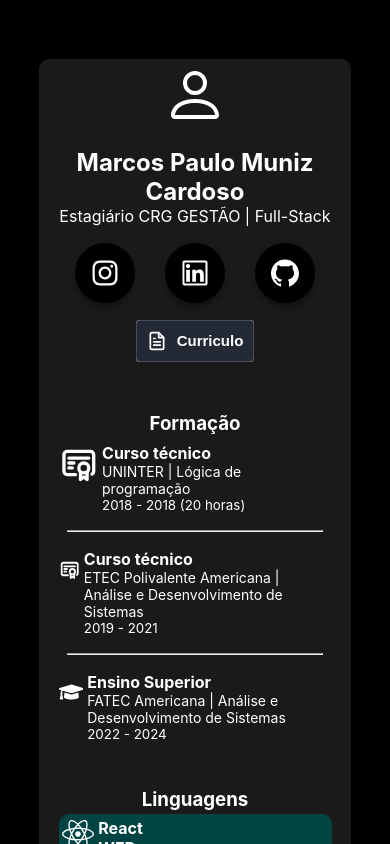
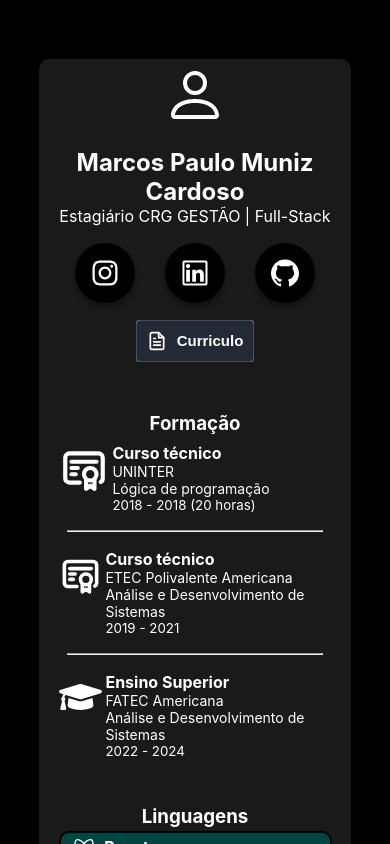
Before and after one commit to MarcosPMC1/SitePessoal, a React (Create React App) app: page / in a window 390 px wide. Shown: the top 844 px of the page. Built offline with nearby package versions, Linux system fonts and the light colour scheme.

Commit message:
formacao responsividade

```diff
--- a/src/App.css
+++ b/src/App.css
@@ -102,6 +102,7 @@ body{
   background-color: rgb(0, 68, 68);
   padding: 1vw;
   border-radius: 10px;
+  border: black solid 2px;
 }
 
 .info{
@@ -122,7 +123,12 @@ body{
   font-size: 16px;
 }
 
-.info label{
+.curso{
+  display: none;
+}
+
+.info label,
+.info label small{
   font-size: 14px;
 }
 
@@ -245,10 +251,12 @@ body{
 
   .card--language:nth-child(odd){
     justify-content: flex-start;
+    padding-left: 2vw;
   }
 
   .card--language:nth-child(even){
     justify-content: flex-end;
+    padding-right: 2vw;
   }
 
   .card{
@@ -265,4 +273,12 @@ body{
   .header{
     margin-bottom: 5vh;
   }
+
+  .curso{
+    display: block;
+  }
+
+  .info label small{
+    display: none;
+  }
 }
--- a/src/App.js
+++ b/src/App.js
@@ -82,33 +82,31 @@ function App() {
             <div className="formacao">
               <h3>Formação</h3>
               <div className="card--formacao">
-                <TbCertificate size={40} />
+                <TbCertificate size={50} />
                 <div className="info">
                   <h5>Curso técnico</h5>
-                  <label>UNINTER | Lógica de programação</label>
+                  <label>UNINTER<small> | Lógica de programação</small></label>
+                  <label className="curso">Lógica de programação</label>
                   <small>2018 - 2018 (20 horas)</small>
                 </div>
               </div>
               <hr />
               <div className="card--formacao">
-                <TbCertificate size={40} />
+                <TbCertificate size={50} />
                 <div className="info">
                   <h5>Curso técnico</h5>
-                  <label>
-                    ETEC Polivalente Americana | Análise e Desenvolvimento de
-                    Sistemas
-                  </label>
+                  <label>ETEC Polivalente Americana<small> | Análise e Desenvolvimento de Sistemas</small></label>
+                  <label className="curso">Análise e Desenvolvimento de Sistemas</label>
                   <small>2019 - 2021</small>
                 </div>
               </div>
               <hr />
               <div className="card--formacao">
-                <FaGraduationCap size={40} />
+                <FaGraduationCap size={50} />
                 <div className="info">
                   <h5>Ensino Superior</h5>
-                  <label>
-                    FATEC Americana | Análise e Desenvolvimento de Sistemas
-                  </label>
+                  <label>FATEC Americana<small> | Análise e Desenvolvimento de Sistemas </small></label>
+                  <label className="curso">Análise e Desenvolvimento de Sistemas</label>
                   <small>2022 - 2024</small>
                 </div>
               </div>
```
